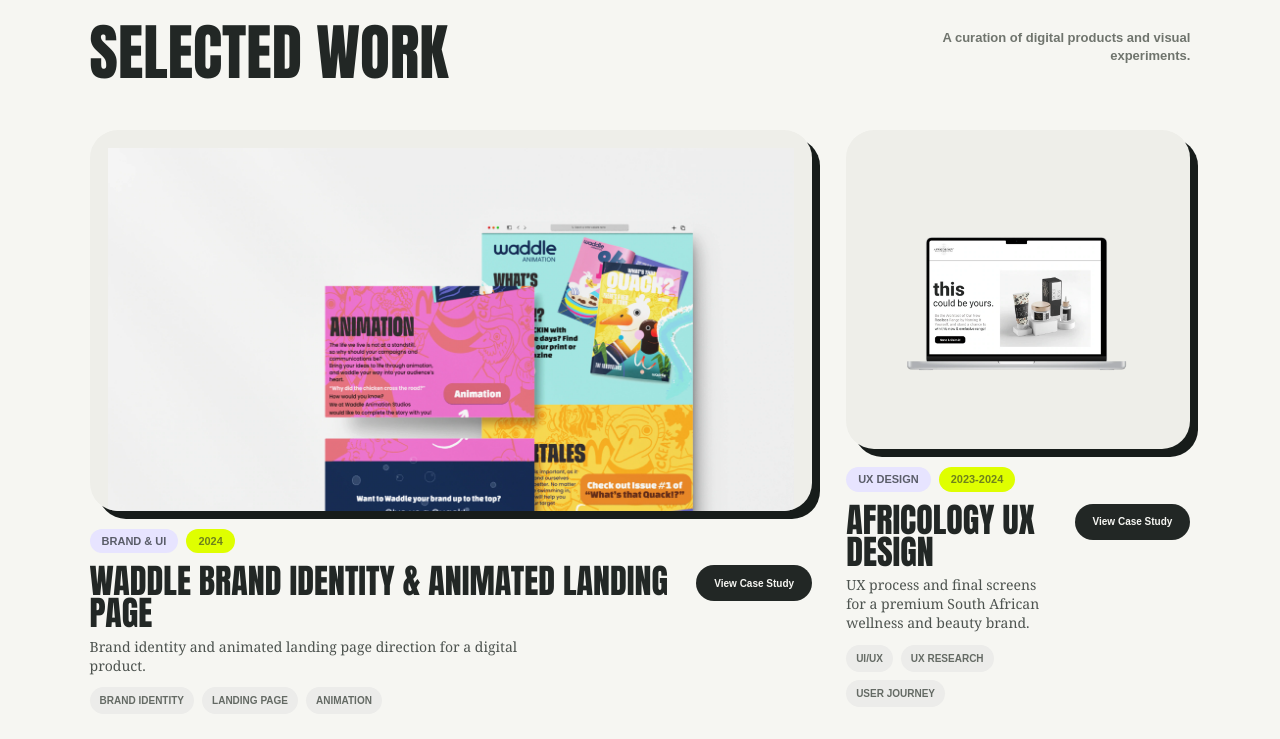
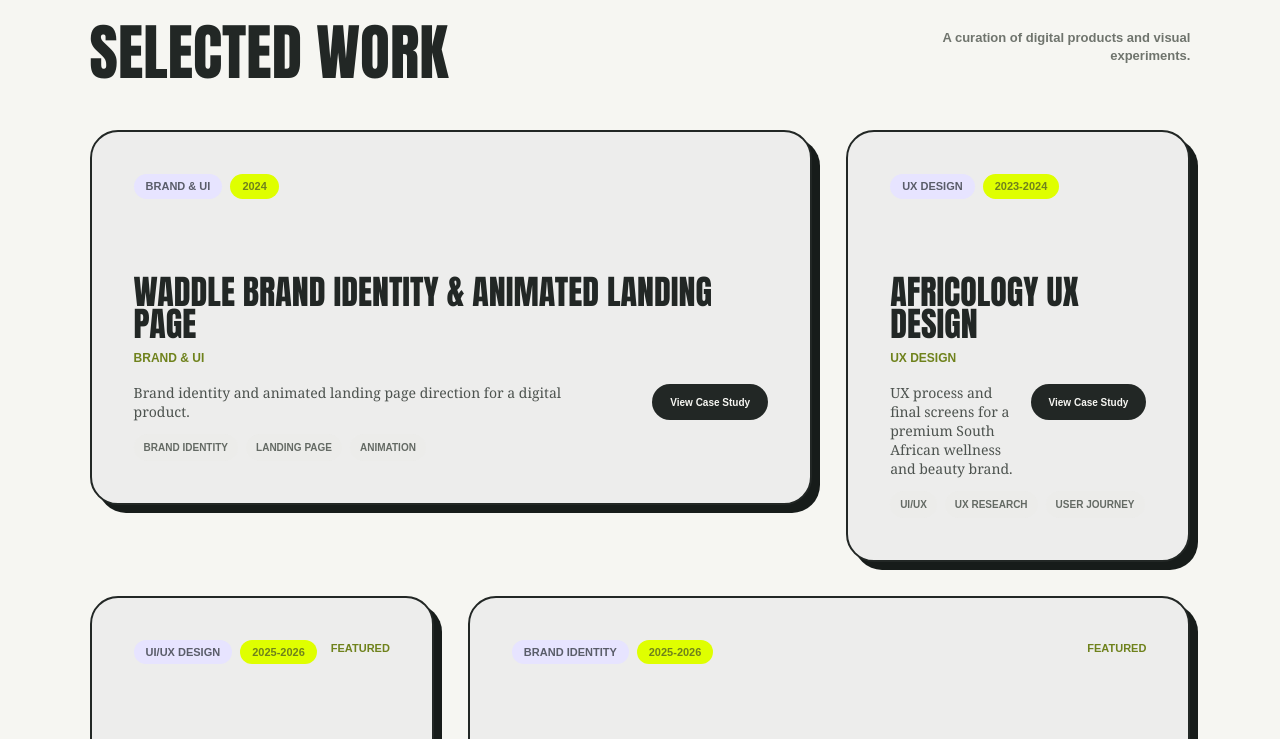
Before and after one commit to jrcb6gvrnf-droid/private-portfolio, a Next.js app: page /portfolio in a window 1280 px wide. Shown: the part 840-1579 px from the top of the page. Built offline with nearby package versions, Linux system fonts and the light colour scheme.

Commit message:
Use text-only project cards

```diff
--- a/app/globals.css
+++ b/app/globals.css
@@ -365,37 +365,27 @@
   grid-column: span 8;
 }
 
-.project-image-shell {
-  display: grid;
-  aspect-ratio: 1.08;
-  place-items: center;
-  overflow: hidden;
+.work-card__panel {
+  display: flex;
+  min-height: clamp(250px, 26vw, 380px);
+  flex-direction: column;
+  justify-content: space-between;
+  padding: clamp(24px, 3.4vw, 42px);
+  border: 2px solid var(--ink);
   border-radius: 28px;
-  background: #eeeee9;
-  padding: clamp(10px, 1.4vw, 18px);
+  background: var(--paper-soft);
   box-shadow: 8px 8px 0 var(--shadow);
 }
 
-.work-card--wide .project-image-shell {
-  aspect-ratio: 1.9;
-}
-
-.project-image-shell img {
-  width: 100%;
-  height: 100%;
-  object-fit: contain;
-  transition: transform 260ms ease;
-}
-
-.work-card:hover .project-image-shell img {
-  transform: scale(1.02);
+.work-card--wide .work-card__panel {
+  min-height: clamp(250px, 22vw, 360px);
 }
 
 .work-card__meta {
   display: flex;
   justify-content: space-between;
   gap: 12px;
-  margin-top: 18px;
+  margin-bottom: clamp(38px, 6vw, 82px);
 }
 
 .mini-pills {
@@ -422,7 +412,8 @@
   display: flex;
   gap: 18px;
   justify-content: space-between;
-  margin-top: 12px;
+  align-items: end;
+  margin-top: 18px;
 }
 
 .work-card h3 {
@@ -434,9 +425,19 @@
   text-transform: uppercase;
 }
 
+.work-card p.work-card__kind {
+  margin: 10px 0 0;
+  color: var(--olive);
+  font-family: var(--sans);
+  font-size: 12px;
+  font-weight: 900;
+  letter-spacing: 0;
+  text-transform: uppercase;
+}
+
 .work-card p {
   max-width: 460px;
-  margin: 8px 0 0;
+  margin: 0;
   color: #4d534f;
   font-size: 14px;
   line-height: 1.35;
@@ -810,7 +811,6 @@
 
 .gallery-frame {
   width: 100%;
-  max-width: 1420px;
   margin: 0 auto;
   background: transparent;
 }
@@ -1842,11 +1842,6 @@
     grid-column: span 1;
   }
 
-  .work-card--wide .project-image-shell,
-  .project-image-shell {
-    aspect-ratio: 1.12;
-  }
-
   .work-card__copy,
   .admin-heading-row,
   .admin-toolbar,
--- a/components/public-components.tsx
+++ b/components/public-components.tsx
@@ -110,14 +110,6 @@
   );
 }
 
-function ProjectImage({ project }: { project: Project }) {
-  return (
-    <div className="project-image-shell">
-      <img src={project.coverImage || imageFallback} alt="" decoding="async" loading="lazy" />
-    </div>
-  );
-}
-
 function CaseStudyImage({
   src,
   priority = false,
@@ -127,7 +119,7 @@
 }) {
   const [imageWidth, setImageWidth] = useState<number>();
   const imageRef = useRef<HTMLImageElement>(null);
-  const cappedWidth = imageWidth ? Math.min(imageWidth, 1420) : 1420;
+  const cappedWidth = imageWidth || 1420;
 
   function captureNaturalWidth(image: HTMLImageElement) {
     if (image.naturalWidth > 0) {
@@ -162,9 +154,7 @@
 
   return (
     <article className={`work-card ${isWide ? "work-card--wide" : ""}`}>
-      <Link href={`/projects/${project.slug}`} aria-label={`View ${project.title}`}>
-        <ProjectImage project={project} />
-      </Link>
+      <div className="work-card__panel">
         <div className="work-card__meta">
           <div className="mini-pills">
             <span>{project.category}</span>
@@ -172,19 +162,21 @@
           </div>
           {project.featured ? <span className="featured-dot">Featured</span> : null}
         </div>
+        <Link href={`/projects/${project.slug}`} aria-label={`View ${project.title}`}>
+          <h3>{project.title}</h3>
+        </Link>
+        <p className="work-card__kind">{project.category}</p>
         <div className="work-card__copy">
-        <div>
-          <h3>{project.title}</h3>
           <p>{project.shortDescription}</p>
+          <Link className="case-button" href={`/projects/${project.slug}`}>
+            View Case Study
+          </Link>
+        </div>
         <div className="tag-row">
           {project.tags.slice(0, 3).map((tag) => (
             <span key={tag}>{tag}</span>
           ))}
         </div>
-        </div>
-        <Link className="case-button" href={`/projects/${project.slug}`}>
-          View Case Study
-        </Link>
       </div>
     </article>
   );
```
Lines whose indentation alone changed are shown as unchanged.
